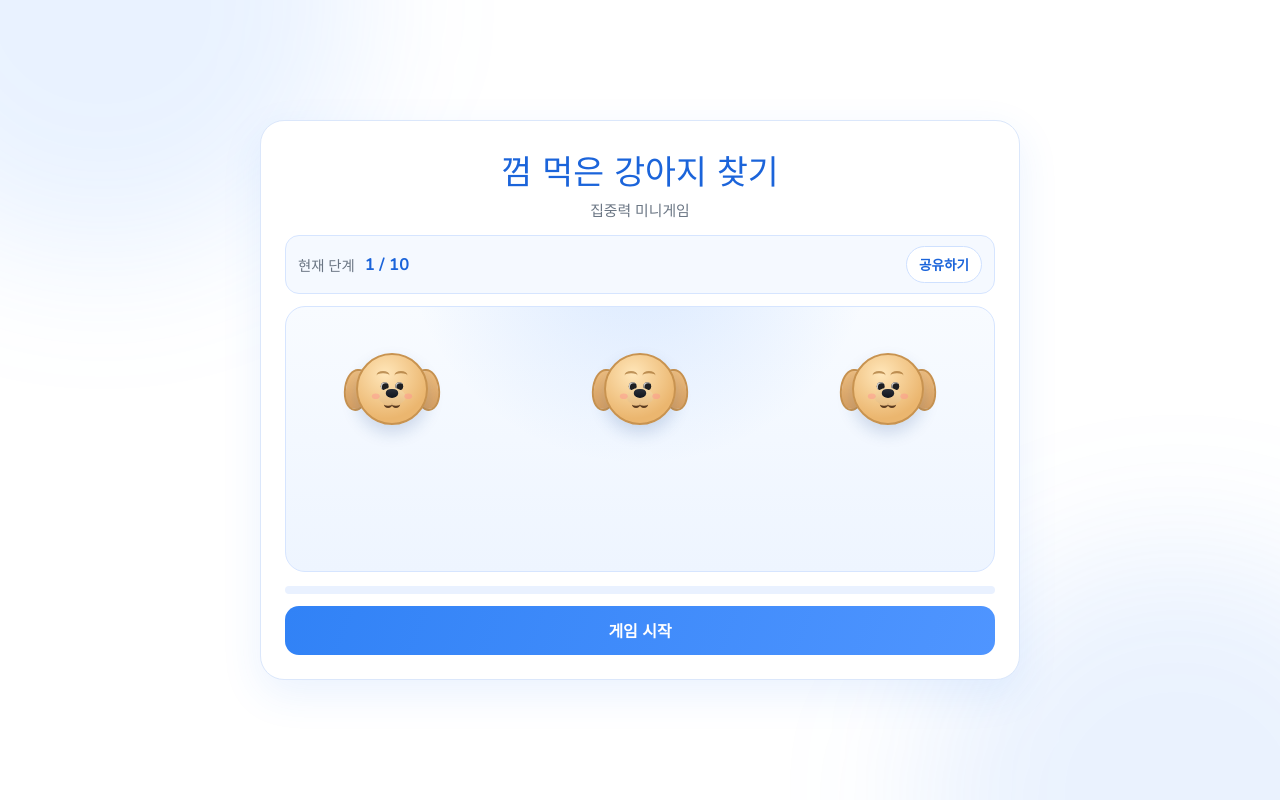
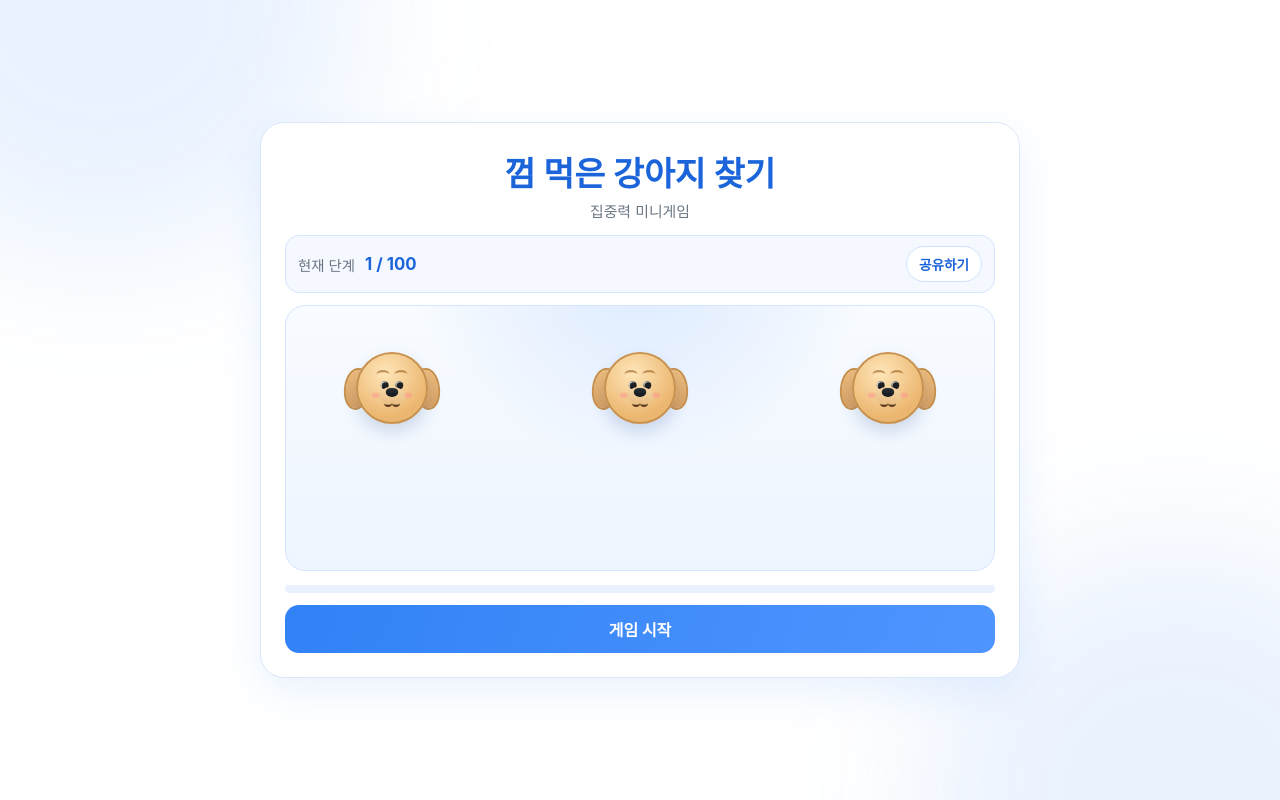
Before and after one commit to MichaelCho-haman/catching_puppy, a React (Vite) app: page / in a window 1280 px wide. Built offline with nearby package versions, Linux system fonts and the light colour scheme.

Commit message:
style: use naming app font and extend stages to 100

```diff
--- a/src/App.jsx
+++ b/src/App.jsx
@@ -1,7 +1,7 @@
 import { useEffect, useMemo, useRef, useState } from 'react'
 import './App.css'
 
-const MAX_STAGE = 10
+const MAX_STAGE = 100
 
 function clampStage(value) {
   if (!Number.isFinite(value)) return 1
@@ -263,7 +263,7 @@ function App() {
 
   const feedbackText =
     phase === 'finished'
-      ? '축하합니다! 10단계를 클리어하셨습니다.'
+      ? '축하합니다! 100단계를 클리어하셨습니다.'
       : phase === 'result' && result === 'success'
         ? '정답입니다! 다음 단계로 이동하세요.'
         : phase === 'result' && result === 'fail'
@@ -286,7 +286,7 @@ function App() {
         <section className="stage-row">
           <div className="stage-info">
             <span>현재 단계</span>
-            <strong>{stage} / 10</strong>
+            <strong>{stage} / 100</strong>
           </div>
           <button type="button" className="share-btn" onClick={handleShare} disabled={!canShare}>
             공유하기
--- a/src/index.css
+++ b/src/index.css
@@ -1,5 +1,3 @@
-@import url('https://fonts.googleapis.com/css2?family=Black+Han+Sans&family=Nunito:wght@400;600;700;800&display=swap');
-
 * {
   box-sizing: border-box;
 }
@@ -13,15 +11,8 @@ body,
 
 body {
   min-width: 320px;
-  font-family: 'Nunito', 'Apple SD Gothic Neo', 'Pretendard', sans-serif;
-}
-
-h1,
-h2,
-h3,
-.badge {
-  font-family: 'Black Han Sans', 'Apple SD Gothic Neo', sans-serif;
-  font-weight: 400;
+  font-family: -apple-system, BlinkMacSystemFont, 'Apple SD Gothic Neo', 'Pretendard', 'Noto Sans KR',
+    sans-serif;
 }
 
 button {
```
